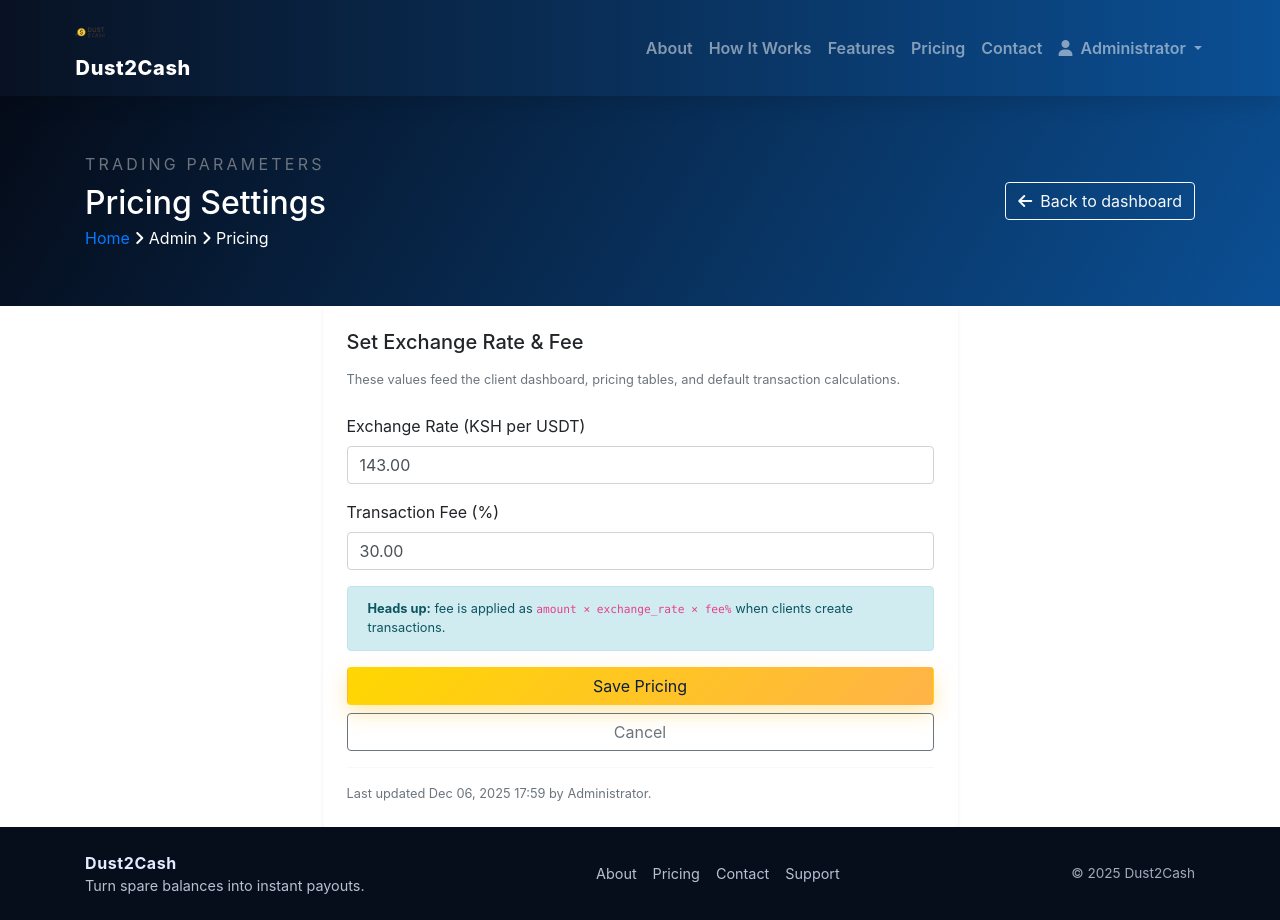
After one commit to Cheecheez101/Dust2Cash, a Django app: page /console/pricing/ in a window 1280 px wide. The commit adds this page. Run offline with Django 4.2, Linux system fonts and the light colour scheme; a user stored in the database is signed in; data comes from the database, SQL or seed files in the repository; both versions use the stored data as it was after the commit; some libraries are stand-ins or nearby versions; some web fonts are replaced.

Commit message:
excchange rate and deploy settings

```diff
--- a/core/context_processors.py
+++ b/core/context_processors.py
@@ -1,14 +1,18 @@
 # core/context_processors.py
+from .models import PricingSettings
+from django.utils import timezone
+
 
 def dust2cash_settings(request):
+    pricing = PricingSettings.get_solo()
     return {
         'settings': {
-            'buying_rate_per_usdt': 100.00,
-            'transaction_fee_percent': 1.50,
+            'buying_rate_per_usdt': float(pricing.exchange_rate),
+            'transaction_fee_percent': float(pricing.transaction_fee_percent),
             'min_trade_amount_usdt': 5.00,
         },
         'now': {
-            'year': 2025  # you can replace with datetime.now().year
+            'year': timezone.now().year if hasattr(timezone, 'now') else 2025
         }
     }
 
--- a/core/forms.py
+++ b/core/forms.py
@@ -1,7 +1,7 @@
 from django import forms
 from django.contrib.auth.models import User
 from django.contrib.auth.forms import UserCreationForm
-from .models import ClientProfile, Transaction, AgentProfile, AgentApplication
+from .models import ClientProfile, Transaction, AgentProfile, AgentApplication, PricingSettings
 
 
 class LoginForm(forms.Form):
@@ -110,3 +110,13 @@ class AgentApplicationForm(forms.ModelForm):
             'accepts_background_check': forms.CheckboxInput(attrs={'class': 'form-check-input'}),
             'terms_acknowledged': forms.CheckboxInput(attrs={'class': 'form-check-input'}),
         }
+
+
+class PricingSettingsForm(forms.ModelForm):
+    class Meta:
+        model = PricingSettings
+        fields = ['exchange_rate', 'transaction_fee_percent']
+        widgets = {
+            'exchange_rate': forms.NumberInput(attrs={'class': 'form-control', 'step': '0.01'}),
+            'transaction_fee_percent': forms.NumberInput(attrs={'class': 'form-control', 'step': '0.01'}),
+        }
--- a/core/models.py
+++ b/core/models.py
@@ -46,6 +46,29 @@ class AgentProfile(models.Model):
 
     def __str__(self):
         return f"Agent: {self.user.username}"
+
+
+class PricingSettings(models.Model):
+    exchange_rate = models.DecimalField(max_digits=10, decimal_places=2, default=Decimal('100.00'))
+    transaction_fee_percent = models.DecimalField(max_digits=5, decimal_places=2, default=Decimal('1.50'))
+    updated_at = models.DateTimeField(auto_now=True)
+    updated_by = models.ForeignKey(
+        User,
+        on_delete=models.SET_NULL,
+        null=True,
+        blank=True,
+        related_name='pricing_settings_updates'
+    )
+
+    def __str__(self):
+        return f"Pricing @ {self.exchange_rate} KSH/USDT ({self.transaction_fee_percent}% fee)"
+
+    @classmethod
+    def get_solo(cls):
+        instance = cls.objects.first()
+        if instance:
+            return instance
+        return cls.objects.create()
 
 
 class Transaction(models.Model):
--- /dev/null
+++ b/core/templates/admin/pricing_settings.html
@@ -0,0 +1,66 @@
+{% extends 'base.html' %}
+{% block title %}Pricing Settings — Dust2Cash{% endblock %}
+{% block content %}
+<section class="page-info-section page-info-admin">
+  <div class="container">
+    <div class="d-flex flex-column flex-md-row align-items-md-center justify-content-between gap-3">
+      <div>
+        <p class="eyebrow text-muted mb-2">Trading parameters</p>
+        <h2 class="mb-1">Pricing Settings</h2>
+        <div class="site-beradcamb">
+          <a href="/">Home</a>
+          <span><i class="fa fa-angle-right"></i> Admin</span>
+          <span><i class="fa fa-angle-right"></i> Pricing</span>
+        </div>
+      </div>
+      <a class="btn btn-outline-light" href="{% url 'admin_dashboard' %}">
+        <i class="fa fa-arrow-left me-2"></i>Back to dashboard
+      </a>
+    </div>
+  </div>
+</section>
+<section class="admin-form">
+  <div class="container">
+    <div class="row justify-content-center">
+      <div class="col-md-7">
+        <div class="card shadow-sm border-0">
+          <div class="card-body p-4">
+            <h5 class="mb-3">Set Exchange Rate & Fee</h5>
+            <p class="text-muted small mb-4">
+              These values feed the client dashboard, pricing tables, and default transaction calculations.
+            </p>
+            <form method="post">
+              {% csrf_token %}
+              <div class="mb-3">
+                <label class="form-label">Exchange Rate (KSH per USDT)</label>
+                {{ form.exchange_rate }}
+                {% if form.exchange_rate.errors %}
+                  <div class="text-danger small">{{ form.exchange_rate.errors.0 }}</div>
+                {% endif %}
+              </div>
+              <div class="mb-3">
+                <label class="form-label">Transaction Fee (%)</label>
+                {{ form.transaction_fee_percent }}
+                {% if form.transaction_fee_percent.errors %}
+                  <div class="text-danger small">{{ form.transaction_fee_percent.errors.0 }}</div>
+                {% endif %}
+              </div>
+              <div class="alert alert-info small">
+                <strong>Heads up:</strong> fee is applied as <code>amount × exchange_rate × fee%</code> when clients create transactions.
+              </div>
+              <div class="d-grid gap-2">
+                <button class="btn btn-gradient" type="submit">Save Pricing</button>
+                <a class="btn btn-outline-secondary" href="{% url 'admin_dashboard' %}">Cancel</a>
+              </div>
+            </form>
+            <hr>
+            <p class="small text-muted mb-0">
+              Last updated {{ pricing.updated_at|date:"M d, Y H:i" }}{% if pricing.updated_by %} by {{ pricing.updated_by.get_full_name|default:pricing.updated_by.username }}{% endif %}.
+            </p>
+          </div>
+        </div>
+      </div>
+    </div>
+  </div>
+</section>
+{% endblock %}
--- a/core/templates/client/dashboard.html
+++ b/core/templates/client/dashboard.html
@@ -64,8 +64,8 @@
       <div class="card shadow-sm border-0">
         <div class="card-body p-4">
           <h6 class="text-muted">Exchange Rate</h6>
-          <p class="fs-4 fw-bold mb-0">1 USDT = KSH 100</p>
-          <small class="text-muted">Transaction fee included</small>
+          <p class="fs-4 fw-bold mb-0">1 USDT = KSH {{ pricing.exchange_rate }}</p>
+          <small class="text-muted">Transaction fee {{ pricing.transaction_fee_percent }}%</small>
         </div>
       </div>
     </div>
--- a/core/urls.py
+++ b/core/urls.py
@@ -44,6 +44,7 @@ urlpatterns = [
     path('console/reports/agents.csv', views.export_agents_csv, name='export_agents_csv'),
     path('console/reports/transactions.csv', views.export_transactions_csv, name='export_transactions_csv'),
     path('agents/apply/', views.apply_agent, name='apply_agent'),
+    path('console/pricing/', views.admin_pricing_settings, name='admin_pricing_settings'),
 
     path('console/applications/', views.AdminAgentApplicationListView.as_view(), name='admin_applications'),
     path('console/application/<int:pk>/', views.AdminAgentApplicationDetailView.as_view(), name='admin_application_detail'),
--- a/core/views.py
+++ b/core/views.py
@@ -19,8 +19,8 @@ from django.contrib.auth import get_user_model
 from django.utils.crypto import get_random_string
 from django.db import transaction
 
-from .models import ClientProfile, AgentProfile, Transaction, AgentRequest, AdminProfile, AgentApplication
-from .forms import LoginForm, SignUpForm, ClientProfileForm, TransactionForm, AgentApplicationForm
+from .models import ClientProfile, AgentProfile, Transaction, AgentRequest, AdminProfile, AgentApplication, PricingSettings
+from .forms import LoginForm, SignUpForm, ClientProfileForm, TransactionForm, AgentApplicationForm, PricingSettingsForm
 from .decorators import agent_required, client_required
 
 
@@ -152,11 +152,13 @@ def client_dashboard(request):
     transactions = Transaction.objects.filter(client=profile).order_by('-created_at')
     requestable_transaction = transactions.filter(status__in=['pending', 'agent_requested']).first()
 
+    pricing = PricingSettings.get_solo()
     context = {
         'profile': profile,
         'agent_online': agent_online,
         'transactions': transactions,
         'requestable_transaction': requestable_transaction,
+        'pricing': pricing,
     }
     return render(request, 'client/dashboard.html', context)
 
@@ -175,9 +177,13 @@ def create_transaction(request):
     active_agents = AgentProfile.objects.filter(is_online=True)
 
     form = TransactionForm(request.POST or None, active_agents=active_agents)
+    pricing = PricingSettings.get_solo()
     if request.method == "POST" and form.is_valid():
         transaction = form.save(commit=False)
         transaction.client = profile
+        transaction.exchange_rate = pricing.exchange_rate
+        fee_percent = pricing.transaction_fee_percent / Decimal('100')
+        transaction.transaction_fee = transaction.amount * fee_percent * Decimal(pricing.exchange_rate)
         transaction.calculate_amount_to_receive()
         selected_agent = form.cleaned_data.get('agent')
 
@@ -201,6 +207,7 @@ def create_transaction(request):
     return render(request, 'client/create_transaction.html', {
         'form': form,
         'active_agents': active_agents,
+        'pricing': pricing,
     })
 
 
@@ -534,6 +541,7 @@ class AdminDashboardView(TemplateView):
             'transaction_count': Transaction.objects.count(),
             'reports_count': Transaction.objects.count(),
             'application_count': AgentApplication.objects.filter(status=AgentApplication.STATUS_PENDING).count(),
+            'pricing': PricingSettings.get_solo(),
         })
         return context
 
@@ -862,3 +870,18 @@ class AdminApplicationCreateUserView(FormView):
         context = super().get_context_data(**kwargs)
         context['application'] = self.application
         return context
+
+
+@login_required
+@staff_member_required
+def admin_pricing_settings(request):
+    pricing = PricingSettings.get_solo()
+    form = PricingSettingsForm(request.POST or None, instance=pricing)
+    if request.method == "POST" and form.is_valid():
+        updated_pricing = form.save(commit=False)
+        if request.user.is_authenticated:
+            updated_pricing.updated_by = request.user
+        updated_pricing.save()
+        messages.success(request, 'Pricing settings updated successfully.')
+        return redirect('admin_pricing_settings')
+    return render(request, 'admin/pricing_settings.html', {'form': form, 'pricing': pricing})
```
Also changed, not shown: core/templates/admin/dashboard.html (+9 -0 lines), core/templates/client/create_transaction.html (+20 -8 lines), dust2cash/settings.py (+18 -6 lines), requirements.txt (+17 -2 lines), core/migrations/0011_pricingsettings.py (added), db.sqlite3.
